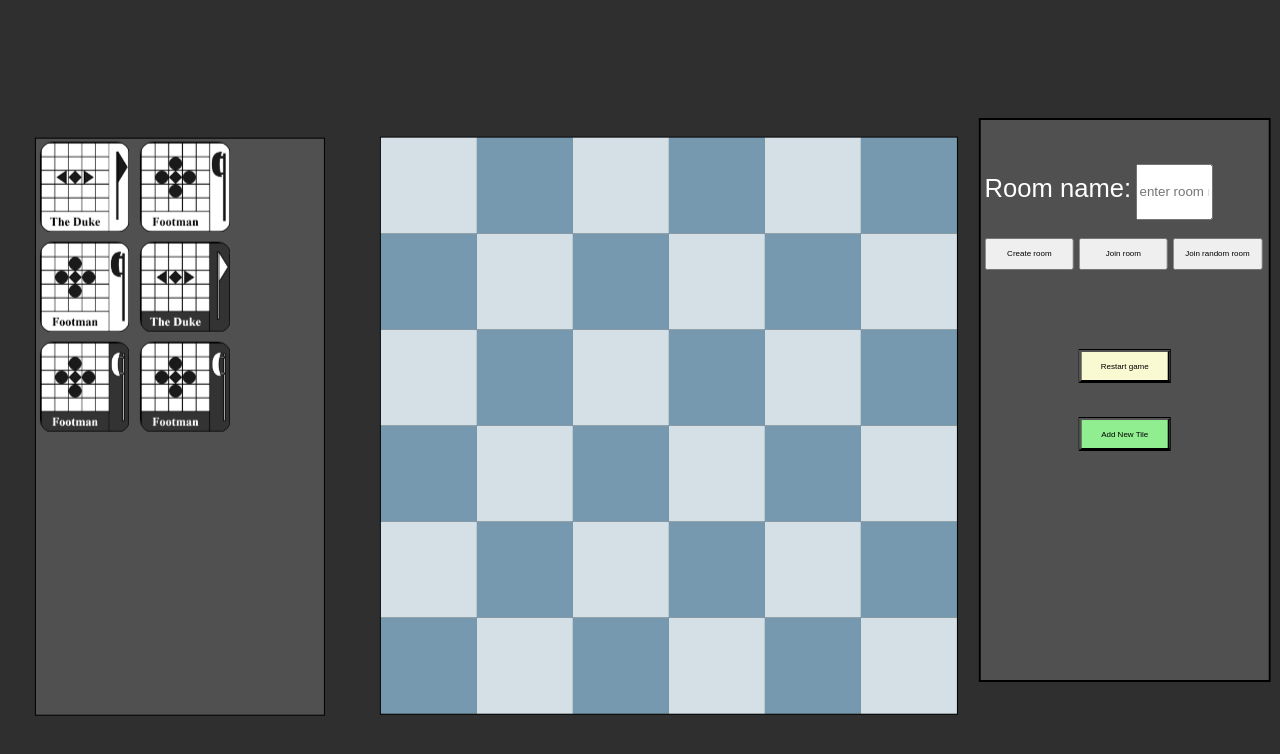
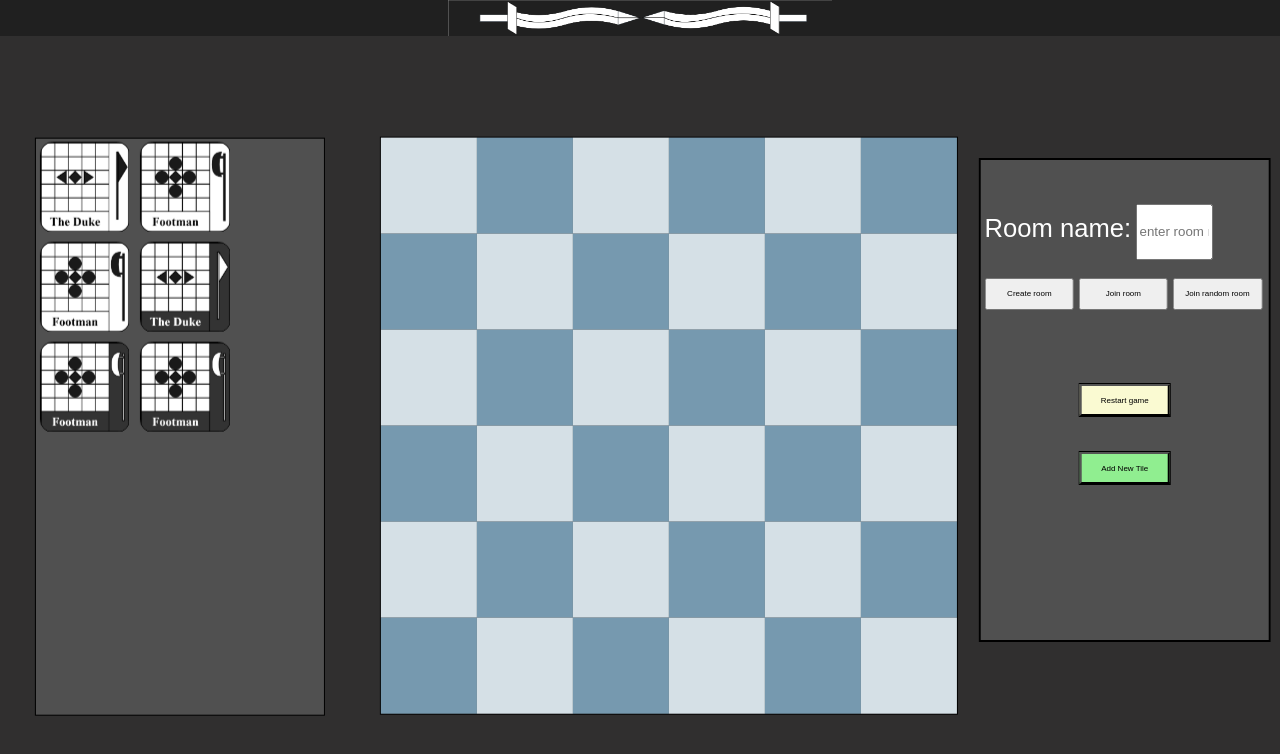
Before and after one commit to raylingzhu/The_duke_project, a website: page public/index.html in a window 1280 px wide. Drawn offline with nearby package versions, Linux system fonts and the light colour scheme; no server answers.

Commit message:
final ui change

```diff
--- a/public/app.js
+++ b/public/app.js
@@ -1834,8 +1834,7 @@ function generatetile(player){//'player' passed in as either 1 or 2 as a string,
     }
     if(array.length > 0){
         var index = Math.floor(Math.random() * array.length);//gives a random index for the array of unplaced tiles
-        //var newtile = array[index];
-        var newtile = 'du1';
+        var newtile = array[index];
         if(player == "1"){
             unplaced1.splice(index,1); //removes the tile that was just generated
         }
@@ -2465,7 +2464,7 @@ draggable.forEach(function(draggable){
                 }
             }
         }
-        else if((draggable.id = "du1")||(draggable.id =="du2")){
+        else if((draggable.id == "du1")||(draggable.id =="du2")){
             if(game.playerturn == listoftiles[draggable.id].ownership){//if the player that owns the tile is able to play
                 if(game.setupcomplete == true){ //mandatory check to see whether the game is able to be played
                     if(game.teleportmode == false){
--- a/public/index.html
+++ b/public/index.html
@@ -2,8 +2,15 @@
 <head>
     <title>The Duke</title>
     <link rel="stylesheet" href = "style.css">
+    <link rel="icon" type="image/png" href="Resources/player 2 tiles/duke.png">
 </head>
 <body>
+    <div id="topbar">
+        <div id="icon">
+            <img class="iconimage" src="Resources/icon.png">
+        </div>
+    </div>
+
     <div id="sidebox" class="sidebox">
         <div id="block" style="height: 5vh;">
         </div>
--- a/public/style.css
+++ b/public/style.css
@@ -32,7 +32,7 @@ body {
     bottom: 0;
     margin: auto;
     width: 22.5vw;
-    height: 70vh;
+    height: 60vh;
     transform: translate(166%,0%);
     border: 0.2vw solid black;
     background-color: #505050;
@@ -48,7 +48,6 @@ body {
     margin: auto;
     width: 7vw;
     height: 4vh;
-    transform: translate(0%,-100%);
     border: 0.1vw solid black;
 }
 
@@ -62,7 +61,7 @@ body {
     margin: auto;
     width: 7vw;
     height: 4vh;
-    transform: translate(0%,100%);
+    transform: translate(0%,200%);
     border: 0.1vw solid black;
 }
 
@@ -429,3 +428,25 @@ body {
     border: solid white;
     transform: translate(80%,-50%);
 }
+
+#topbar{
+    display: inline-block;
+    position: absolute;
+    top: 0;
+    left: 0;
+    margin: auto;
+    width: 100vw;
+    height: 4.5vh;
+    background-color: rgb(32, 32, 32);
+}
+
+
+
+.iconimage {
+    left: 0;
+    right: 0;
+    margin: auto;
+    position:absolute;
+    width: 30%;
+    height: 99%;
+}
```
Also changed, not shown: public/Resources/addtile.png (deleted), public/Resources/icon.png (added).
